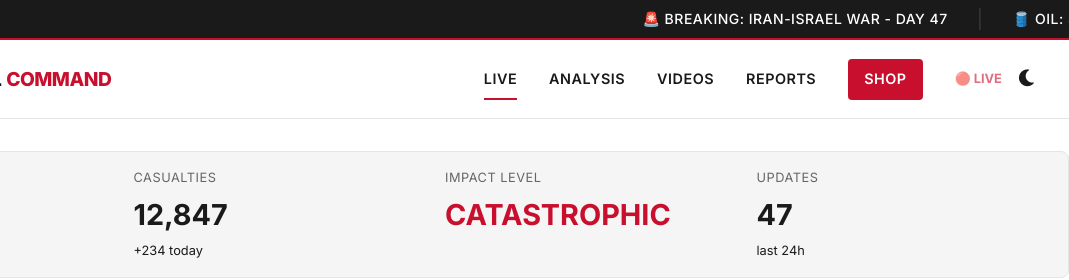
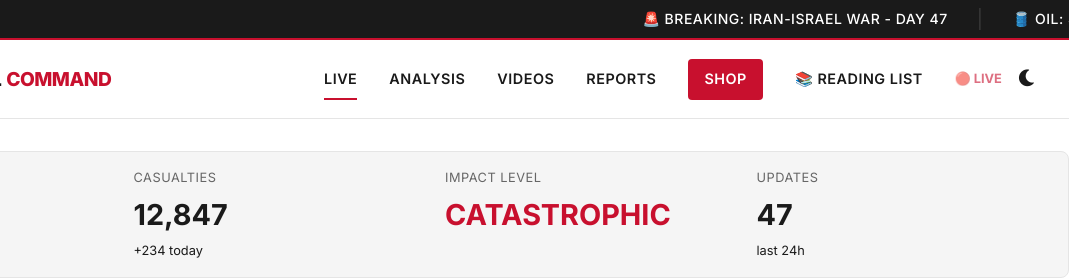
Before and after one commit to acquayeisaacmcdonald-bit/geopolitical, a website: page src/index.html in a window 1280 px wide. Shown: the top 280 px of the page, 211-1280 px from the left. Drawn offline with Linux system fonts and the light colour scheme.

Commit message:
Add reading list to navigation

```diff
--- a/src/index.html
+++ b/src/index.html
@@ -45,6 +45,7 @@
 <a href="/videos.html">VIDEOS</a>
 <a href="/reports.html">REPORTS</a>
 <a href="#shop" class="nav-shop">SHOP</a>
+<a href="/geopolitics-reading-list.html">📚 READING LIST</a>
             <div class="nav-right">
                 <span class="live-indicator">🔴 LIVE</span>
                 <button class="theme-toggle" id="themeToggle">
```
